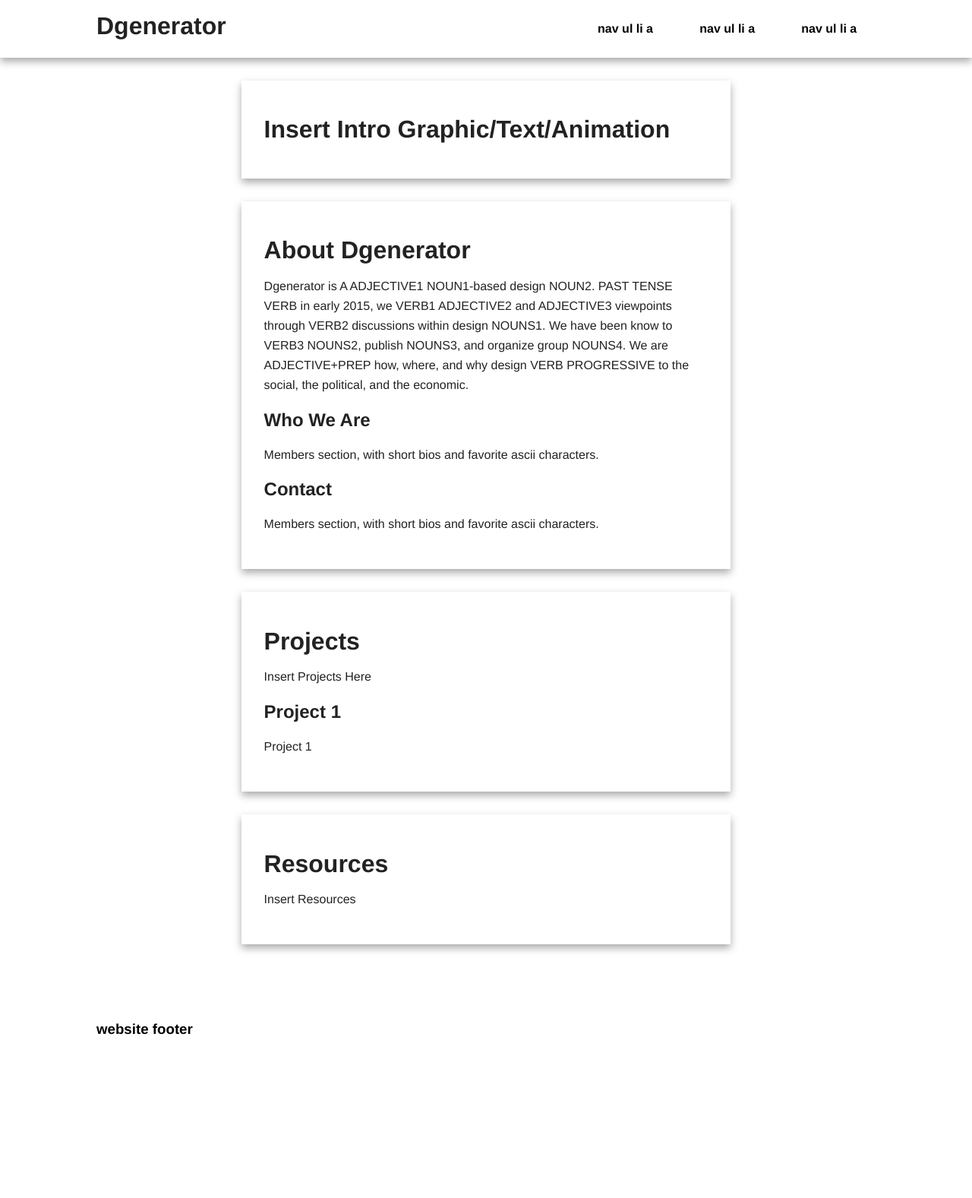
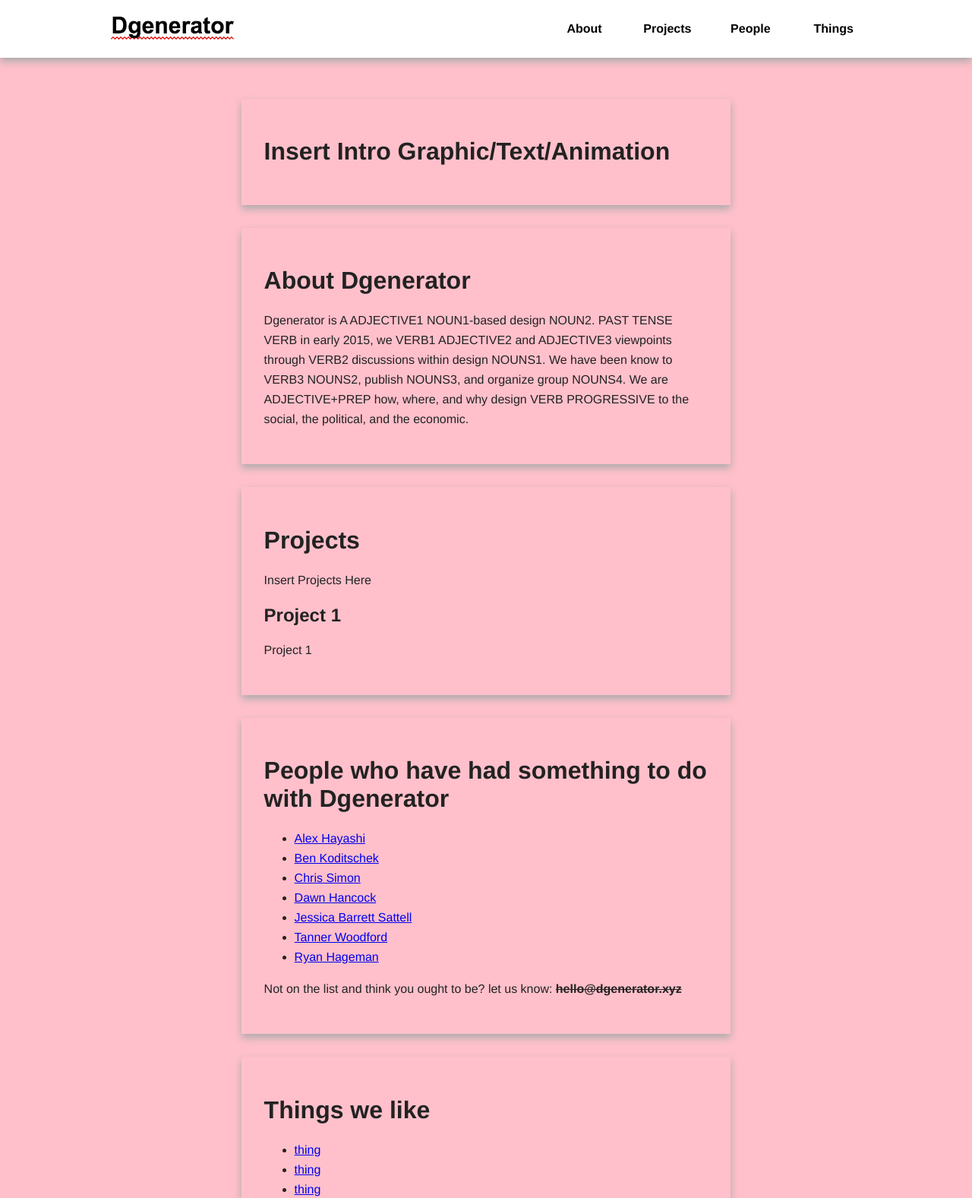
Before and after one commit to Beamko/dgenerator, a plain HTML site: page index.html in a window 1280 px wide. Shown: the top 1577 px of the page at 76% size. Before the commit the page ends 1406 px from the top, so only its background shows below. Drawn offline with nearby package versions, Linux system fonts and the light colour scheme.

Commit message:
Pink Revision
I’ve added an image for the logo, made a bunch of small changes, added
a new menu item, changed the footer, etc.

```diff
--- a/css/main.css
+++ b/css/main.css
@@ -86,7 +86,7 @@ nav a {
     font-weight: bold;
 
     color: #000;
-    background: #fff;
+    background: none;
 }
 
 nav a:hover,
@@ -108,6 +108,7 @@ nav a:hover {
 
 .main article h1 {
     font-size: 2em;
+    line-height: 1.15em;
 }
 
 .main aside {
@@ -132,6 +133,30 @@ nav a:hover {
    Author's custom styles
    ========================================================================== */
 
+body {
+  background-color: pink;
+}
+
+.header-container {
+  background-color: white;
+}
+
+
+#dg-logo {
+  padding-top: 14px;
+  width: 200px;
+  float: left;
+}
+
+#dg-logo img {
+  max-width: 100%;
+  height: auto;
+}
+
+.dg-email {
+  text-decoration:line-through;
+  font-weight: bold;
+}
 
 
 
@@ -158,7 +183,7 @@ nav a:hover {
 
     nav a {
         float: left;
-        width: 27%;
+        width: 18%;
         margin: 0 1.7%;
         padding: 25px 2%;
         margin-bottom: 0;
@@ -195,6 +220,13 @@ nav a:hover {
         -webkit-box-shadow: 0 5px 10px #aaa;
            -moz-box-shadow: 0 5px 10px #aaa;
                 box-shadow: 0 5px 10px #aaa;
+        width:100%;
+        position:fixed;
+        top:0px;
+    }
+
+    .main-container{
+      padding-top: 100px;
     }
 
 
@@ -216,7 +248,7 @@ nav a:hover {
 
     nav {
         float: right;
-        width: 38%;
+        width: 42%;
     }
 
 /* ============
@@ -224,7 +256,7 @@ nav a:hover {
    ============ */
 
     .main article {
-            margin-left: auto;
+      margin-left: auto;
       margin-right: auto;
 
         width: 57%;
--- a/index.html
+++ b/index.html
@@ -23,12 +23,16 @@
 
         <div class="header-container">
             <header class="wrapper clearfix">
-                <h1 class="title">Dgenerator</h1>
+                <div id="dg-logo">
+                    <img src="img/logo.png" alt="Dgenerator">
+                </div>
+                <h1 class="title visuallyhidden">Dgenerator</h1>
                 <nav>
                     <ul>
-                        <li><a href="#about">nav ul li a</a></li>
-                        <li><a href="#about2">nav ul li a</a></li>
-                        <li><a href="#">nav ul li a</a></li>
+                        <li><a href="#about">About</a></li>
+                        <li><a href="#projects">Projects</a></li>
+                        <li><a href="#people">People</a></li>
+                        <li><a href="#Things">Things</a></li>
                     </ul>
                 </nav>
             </header>
@@ -41,7 +45,6 @@
                     <a name="intro"></a>
                     <header>
                         <h1>Insert Intro Graphic/Text/Animation</h1>
-
                     </header>
                 </article>
 
@@ -51,14 +54,6 @@
                         <h1>About Dgenerator</h1>
                         <p>Dgenerator is A ADJECTIVE1 NOUN1-based design NOUN2. PAST TENSE VERB in early 2015, we VERB1 ADJECTIVE2 and ADJECTIVE3 viewpoints through VERB2 discussions within design NOUNS1. We have been know to VERB3 NOUNS2, publish NOUNS3, and organize group NOUNS4. We are ADJECTIVE+PREP how, where, and why design VERB PROGRESSIVE to the social, the political, and the economic.</p>
                     </header>
-                    <section>
-                        <h2>Who We Are</h2>
-                        <p>Members section, with short bios and favorite ascii characters.</p>
-                    </section>
-                    <section>
-                        <h2>Contact</h2>
-                        <p>Members section, with short bios and favorite ascii characters.</p>
-                    </section>
                 </article>
 
                 <article>
@@ -73,11 +68,34 @@
                     </section>
                 </article>
 
+                <article>
+                    <a name="people"></a>
+                    <header>
+                        <h1>People who have had something to do with Dgenerator</h1>
+                        <ul class="people-list">
+                            <li><a href="#">Alex Hayashi</a></li>
+                            <li><a href="#">Ben Koditschek</a></li>
+                            <li><a href="#">Chris Simon</a></li>
+                            <li><a href="#">Dawn Hancock</a></li>
+                            <li><a href="#">Jessica Barrett Sattell</a></li>
+                            <li><a href="#">Tanner Woodford</a></li>
+                            <li><a href="#">Ryan Hageman</a></li>
+                        </ul>
+                        <p>Not on the list and think you ought to be? let us know: <span class ="dg-email">
+        &#104;&#101;&#108;&#108;&#111;&#64;&#100;&#103;&#101;&#110;&#101;&#114;&#97;&#116;&#111;&#114;&#46;&#120;&#121;&#122;</span>
+                    </header>
+                </article>
+
                  <article>
-                    <a name="resources"></a>
+                    <a name="things"></a>
                     <header>
-                        <h1>Resources</h1>
-                        <p>Insert Resources</p>
+                        <h1>Things we like</h1>
+                        <ul class="things-list">
+                            <li><a href="#">thing</a></li>
+                            <li><a href="#">thing</a></li>
+                            <li><a href="#">thing</a></li>
+                            <li><a href="#">thing</a></li>
+                        </ul>
                     </header>
                 </article>
 
@@ -87,7 +105,8 @@
 
         <div class="footer-container">
             <footer class="wrapper">
-                <h3>website footer</h3>
+                <p>Send praise / criticism / cookies / tips / presents / venture capital funding / help to: <span class ="dg-email">
+&#104;&#101;&#108;&#108;&#111;&#64;&#100;&#103;&#101;&#110;&#101;&#114;&#97;&#116;&#111;&#114;&#46;&#120;&#121;&#122;</span></p>
             </footer>
         </div>
 
```
Also changed, not shown: img/logo.png (added).
